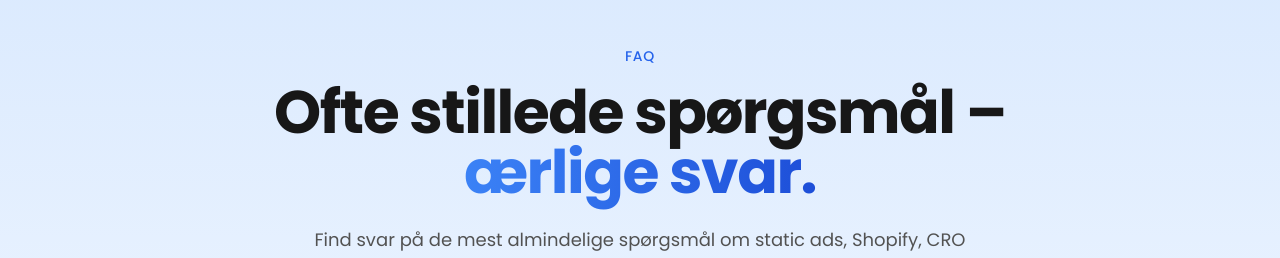
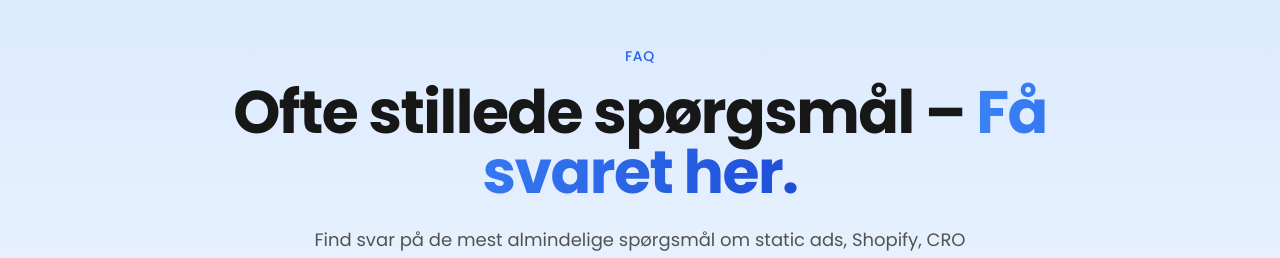
Before and after one commit to Frederikhs11061/konvertio-nextjs, a Next.js app: page /faq in a window 1280 px wide. Shown: the part 188-446 px from the top of the page. Built offline with nearby package versions, Linux system fonts and the light colour scheme; no server answers.

Commit message:
FAQ: update headline text, halve gap below search field

```diff
--- a/components/FaqClient.tsx
+++ b/components/FaqClient.tsx
@@ -46,13 +46,13 @@ export default function FaqClient({ faqCategories }: { faqCategories: FaqCategor
                         <span className="inline-block text-sm font-medium text-brand-600 uppercase tracking-wider mb-4">FAQ</span>
                         <h1 className="text-4xl sm:text-5xl lg:text-6xl font-bold text-neutral-900 tracking-tight mb-6">
                             Ofte stillede spørgsmål –{' '}
-                            <span className="gradient-text-brand">ærlige svar.</span>
+                            <span className="gradient-text-brand">Få svaret her.</span>
                         </h1>
                         <p className="text-lg text-neutral-600 max-w-2xl mx-auto text-left md:text-center">
                             Find svar på de mest almindelige spørgsmål om static ads, Shopify, CRO og samarbejdet med mig.
                         </p>
                     </AnimateSection>
-                    <AnimateSection className="relative mb-12">
+                    <AnimateSection className="relative mb-6">
                         <Search className="absolute left-4 top-1/2 -translate-y-1/2 w-5 h-5 text-neutral-400" />
                         <input
                             type="search"
```
